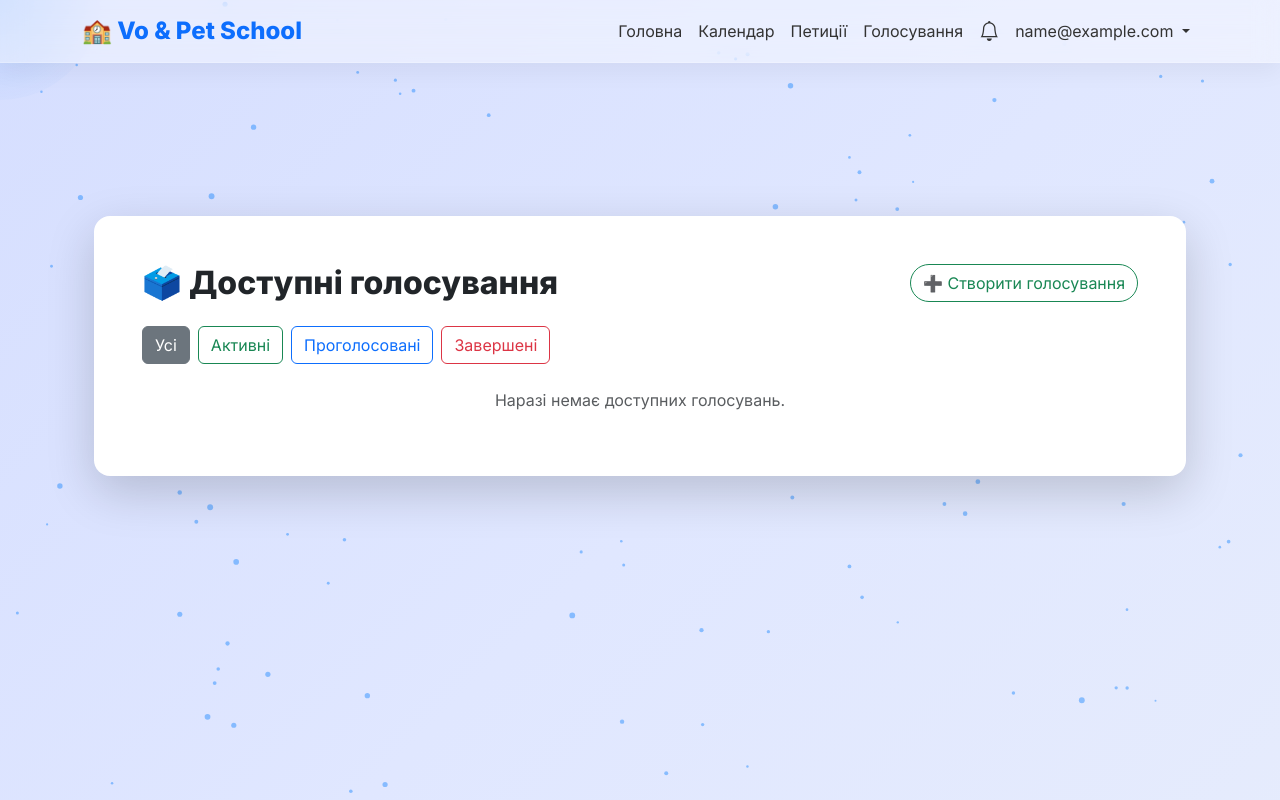
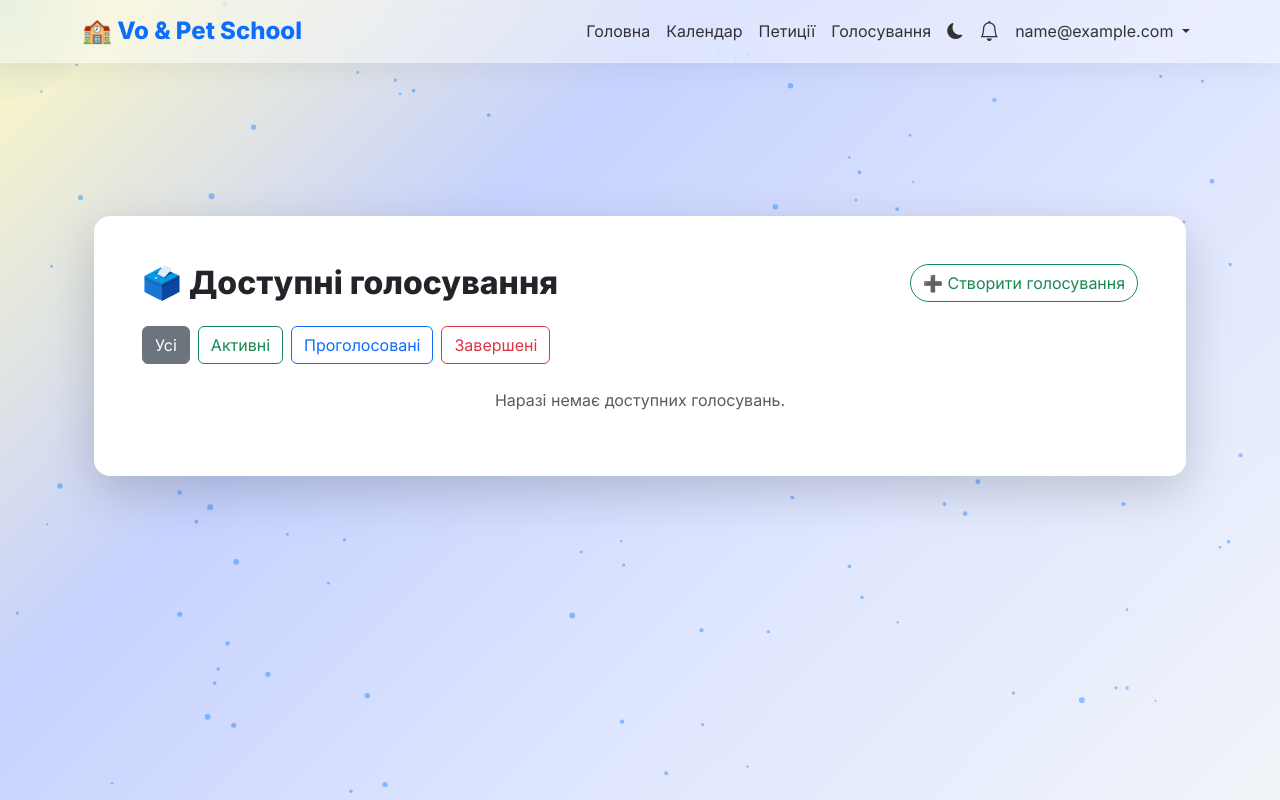
Before and after one commit to Mykhailo-Tr/IT-Turik2, a Django app: page /votes/ in a window 1280 px wide. Run offline with Django 4.2, Linux system fonts and the light colour scheme; the visitor is signed in with stand-in values (Sample User, id 1); data comes from the database, SQL or seed files in the repository; data that the repository does not hold is empty.

Commit message:
Add dark mode support: implement theme toggle button, update styles for dark mode, and enhance vote list template

```diff
--- a/vopetschool/templates/base.html
+++ b/vopetschool/templates/base.html
@@ -13,7 +13,37 @@
     <!-- Google Fonts -->
     <link href="https://fonts.googleapis.com/css2?family=Inter:wght@400;600;800&display=swap" rel="stylesheet">
 
+    <!-- Теми -->
     <style>
+        body.dark-mode {
+            background-color: #121212 !important;
+            color: #f8f9fa;
+        }
+
+        .dark-mode .navbar-glass,
+        .dark-mode .card,
+        .dark-mode .dropdown-menu {
+            background-color: rgba(30, 30, 30, 0.9) !important;
+            color: #f8f9fa;
+        }
+
+        .dark-mode .nav-link {
+            color: #f8f9fa !important;
+        }
+
+        .dark-mode .nav-link:hover {
+            background-color: rgba(255,255,255,0.1);
+            color: #0d6efd !important;
+        }
+
+        .dark-mode .dropdown-item {
+            color: #f8f9fa !important;
+        }
+
+        .dark-mode .dropdown-item:hover {
+            background-color: #2c2c2c !important;
+        }
+
         body {
             font-family: 'Inter', sans-serif;
             margin: 0;
@@ -22,7 +52,6 @@
             overflow-x: hidden;
         }
 
-        /* Тло — анімований градієнт */
         body::before {
             content: "";
             position: fixed;
@@ -30,10 +59,17 @@
             left: 0;
             width: 100vw;
             height: 100vh;
-            background: linear-gradient(-45deg, #f0f4f8, #e0e7ff, #c7d2fe, #fef9c3);
             background-size: 400% 400%;
             animation: gradientFlow 25s ease infinite;
             z-index: -3;
+        }
+
+        body.light-gradient::before {
+            background: linear-gradient(-45deg, #f0f4f8, #e0e7ff, #c7d2fe, #fef9c3);
+        }
+
+        body.dark-gradient::before {
+            background: linear-gradient(-45deg, #1e1e1e, #2c2c2c, #121212, #0d0d0d);
         }
 
         @keyframes gradientFlow {
@@ -42,7 +78,6 @@
             100% { background-position: 0% 50%; }
         }
 
-        /* Canvas з частинками */
         #particles-canvas {
             position: fixed;
             top: 0;
@@ -53,11 +88,13 @@
             pointer-events: none;
         }
 
-        /* Навбар */
         .navbar-glass {
-            background: rgba(255, 255, 255, 0.9);
+            background: rgba(255, 255, 255, 0.4);
             backdrop-filter: blur(12px);
+            -webkit-backdrop-filter: blur(12px);
+            border-bottom: 1px solid rgba(255, 255, 255, 0.2);
             box-shadow: 0 8px 24px rgba(0, 0, 0, 0.05);
+            z-index: 1000;
         }
 
         .navbar-brand {
@@ -77,17 +114,7 @@
             background: rgba(13, 110, 253, 0.1);
             border-radius: 0.5rem;
         }
-        .navbar-glass {
-            background: rgba(255, 255, 255, 0.4);
-            backdrop-filter: blur(12px);
-            -webkit-backdrop-filter: blur(12px);
-            border-bottom: 1px solid rgba(255, 255, 255, 0.2);
-            box-shadow: 0 8px 24px rgba(0, 0, 0, 0.05);
-            z-index: 1000;
-        }
 
-
-        /* Контейнер-картка */
         .card-glass {
             background: rgba(255, 255, 255, 0.85);
             backdrop-filter: blur(8px);
@@ -98,7 +125,6 @@
             overflow: hidden;
         }
 
-        /* Світло курсора */
         .cursor-light {
             position: fixed;
             top: 0;
@@ -113,7 +139,6 @@
             transition: background 0.3s ease;
         }
 
-        /* Повідомлення */
         #messages-container .alert {
             animation: fadeIn 0.5s ease-in-out;
         }
@@ -123,11 +148,11 @@
             to { opacity: 1; transform: translateY(0); }
         }
     </style>
+
     <link href="https://cdn.jsdelivr.net/npm/aos@2.3.4/dist/aos.css" rel="stylesheet">
-
     {% block extra_head %}{% endblock %}
 </head>
-<body>
+<body class="light-gradient">
 
 <header class="fixed-top">
     {% include "navbar.html" %}
@@ -151,11 +176,8 @@
 <canvas id="particles-canvas"></canvas>
 <div class="cursor-light" id="cursorLight"></div>
 
-
-    <!-- Bootstrap JS -->
 <script src="https://cdn.jsdelivr.net/npm/bootstrap@5.3.2/dist/js/bootstrap.bundle.min.js"></script>
 
-    <!-- Курсор-світло скрипт -->
 <script>
     const cursorLight = document.getElementById('cursorLight');
     document.addEventListener('mousemove', e => {
@@ -174,8 +196,8 @@
         });
     });
 </script>
+
 <script>
-    // Частинки
     const canvas = document.getElementById('particles-canvas');
     const ctx = canvas.getContext('2d');
     let particlesArray = [];
@@ -207,7 +229,6 @@
             this.x += this.speedX;
             this.y += this.speedY;
 
-            // Поведінка при близькості до курсору
             const dx = mouse.x - this.x;
             const dy = mouse.y - this.y;
             const distance = Math.sqrt(dx * dx + dy * dy);
@@ -247,12 +268,41 @@
     initParticles();
     animateParticles();
 </script>
+
 <script src="https://cdn.jsdelivr.net/npm/aos@2.3.4/dist/aos.js"></script>
+<script>AOS.init({ once: true, duration: 800, offset: 100 });</script>
+
+<!-- 🌙 Тема -->
 <script>
-  AOS.init({ once: true, duration: 800, offset: 100 });
+    const themeToggle = document.getElementById("themeToggle");
+    const themeIcon = document.getElementById("themeIcon");
+
+    function applyTheme(theme) {
+        if (theme === "dark") {
+            document.body.classList.add("dark-mode", "dark-gradient");
+            document.body.classList.remove("light-gradient");
+            themeIcon?.classList.replace("bi-moon-fill", "bi-sun-fill");
+        } else {
+            document.body.classList.remove("dark-mode", "dark-gradient");
+            document.body.classList.add("light-gradient");
+            themeIcon?.classList.replace("bi-sun-fill", "bi-moon-fill");
+        }
+    }
+
+    const storedTheme = localStorage.getItem("theme");
+    if (storedTheme) {
+        applyTheme(storedTheme);
+    } else if (window.matchMedia("(prefers-color-scheme: dark)").matches) {
+        applyTheme("dark");
+    }
+
+    themeToggle?.addEventListener("click", () => {
+        const isDark = document.body.classList.contains("dark-mode");
+        const newTheme = isDark ? "light" : "dark";
+        localStorage.setItem("theme", newTheme);
+        applyTheme(newTheme);
+    });
 </script>
-<link href="https://cdn.jsdelivr.net/npm/aos@2.3.4/dist/aos.css" rel="stylesheet">
-
 
 <script src="{% static 'js/notifications.js' %}"></script>
 {% block scripts %}{% endblock %}
--- a/vopetschool/templates/navbar.html
+++ b/vopetschool/templates/navbar.html
@@ -22,6 +22,11 @@
                     </li>
                     <li class="nav-item">
                         <a class="nav-link" href="{% url 'vote_list' %}">Голосування</a>
+                    </li>
+                    <li class="nav-item d-flex align-items-center">
+                        <button id="themeToggle" class="btn nav-link" type="button">
+                            <i id="themeIcon" class="bi bi-moon-fill"></i>
+                        </button>
                     </li>
 
                     <!-- 🔔 Сповіщення -->
--- a/vopetschool/voting/templates/voting/vote_list.html
+++ b/vopetschool/voting/templates/voting/vote_list.html
@@ -5,12 +5,12 @@
 <div class="container py-5" data-aos="fade-up">
     <div class="row justify-content-center">
         <div class="col-12">
-            <div class="card shadow-lg border-0 rounded-4" data-aos="fade-up" data-aos-delay="100">
+            <div class="card shadow-lg border-0 rounded-4 vote-wrapper" data-aos="fade-up" data-aos-delay="100">
                 <div class="card-body p-5">
 
                     <!-- Заголовок -->
                     <div class="d-flex justify-content-between align-items-center mb-4 flex-wrap gap-3">
-                        <h2 class="fw-bold mb-0" data-aos="fade-right" data-aos-delay="200">🗳️ Доступні голосування</h2>
+                        <h2 class="fw-bold mb-0 text-theme" data-aos="fade-right" data-aos-delay="200">🗳️ Доступні голосування</h2>
                         <a href="{% url 'vote_create' %}" class="btn btn-outline-success rounded-pill" data-aos="zoom-in" data-aos-delay="300">
                             ➕ Створити голосування
                         </a>
@@ -30,17 +30,16 @@
                         <div class="row g-4" data-aos="fade-up" data-aos-delay="400">
                             {% for vote in votes %}
                                 <div class="col-12 col-sm-6 col-md-4 col-lg-3" data-aos="fade-up" data-aos-delay="{{ forloop.counter0|add:1 }}00">
-                                    <div class="vote-card border rounded-4 shadow-sm h-100 p-3 d-flex flex-column justify-content-between">
+                                    <div class="vote-card border rounded-4 shadow-sm h-100 p-3 d-flex flex-column justify-content-between bg-theme">
 
                                         <div>
-                                            <h5 class="mb-2 fw-semibold">{{ vote.title }}</h5>
+                                            <h5 class="mb-2 fw-semibold text-theme">{{ vote.title }}</h5>
 
-                                            <small class="text-muted">
-                                                📅 {{ vote.start_date|date:"SHORT_DATETIME_FORMAT" }}
-                                                — {{ vote.end_date|date:"SHORT_DATETIME_FORMAT" }}
+                                            <small class="vote-meta-date">
+                                                📅 {{ vote.start_date|date:"SHORT_DATETIME_FORMAT" }} — {{ vote.end_date|date:"SHORT_DATETIME_FORMAT" }}
                                             </small><br>
 
-                                            <small class="text-muted d-block mt-1">
+                                            <small class="vote-meta-author d-block mt-1">
                                                 👤 {{ vote.creator.get_full_name }}
                                                 {% if request.user == vote.creator %}
                                                     <span class="badge bg-secondary">ви</span>
@@ -48,7 +47,7 @@
                                             </small>
 
                                             <div class="mt-2 d-flex flex-wrap gap-1">
-                                                <span class="badge
+                                                <span class="badge vote-status
                                                     {% if vote.get_status_display == 'Активне' %}bg-success
                                                     {% elif vote.get_status_display == 'Очікується початок' %}bg-secondary
                                                     {% else %}bg-danger{% endif %}">
@@ -56,8 +55,9 @@
                                                 </span>
 
                                                 {% if vote.level %}
-                                                    <span class="badge bg-info text-dark">Рівень: {{ vote.get_level_display }}</span>
+                                                    <span class="badge vote-level bg-info text-dark">Рівень: {{ vote.get_level_display }}</span>
                                                 {% endif %}
+
 
                                                 {% if vote.class_group %}
                                                     <span class="badge bg-secondary">{{ vote.class_group }}</span>
@@ -86,7 +86,7 @@
                             {% endfor %}
                         </div>
                     {% else %}
-                        <p class="text-muted text-center mt-4">Наразі немає доступних голосувань.</p>
+                        <p class="text-muted text-center mt-4 text-theme">Наразі немає доступних голосувань.</p>
                     {% endif %}
                 </div>
             </div>
@@ -97,11 +97,23 @@
 <style>
 .vote-card {
     transition: transform 0.3s ease, box-shadow 0.3s ease;
-    background: rgba(255, 255, 255, 0.95);
 }
 .vote-card:hover {
     transform: translateY(-4px) scale(1.01);
     box-shadow: 0 12px 24px rgba(0, 0, 0, 0.08);
 }
+
+body.dark-mode .vote-card {
+    background-color: rgba(33, 37, 41, 0.9);
+    color: #f8f9fa;
+}
+
+body.dark-mode .text-theme {
+    color: #f8f9fa !important;
+}
+
+body.dark-mode .bg-theme {
+    background-color: rgba(33, 37, 41, 0.9);
+}
 </style>
 {% endblock %}
```
Lines whose indentation alone changed are shown as unchanged.
